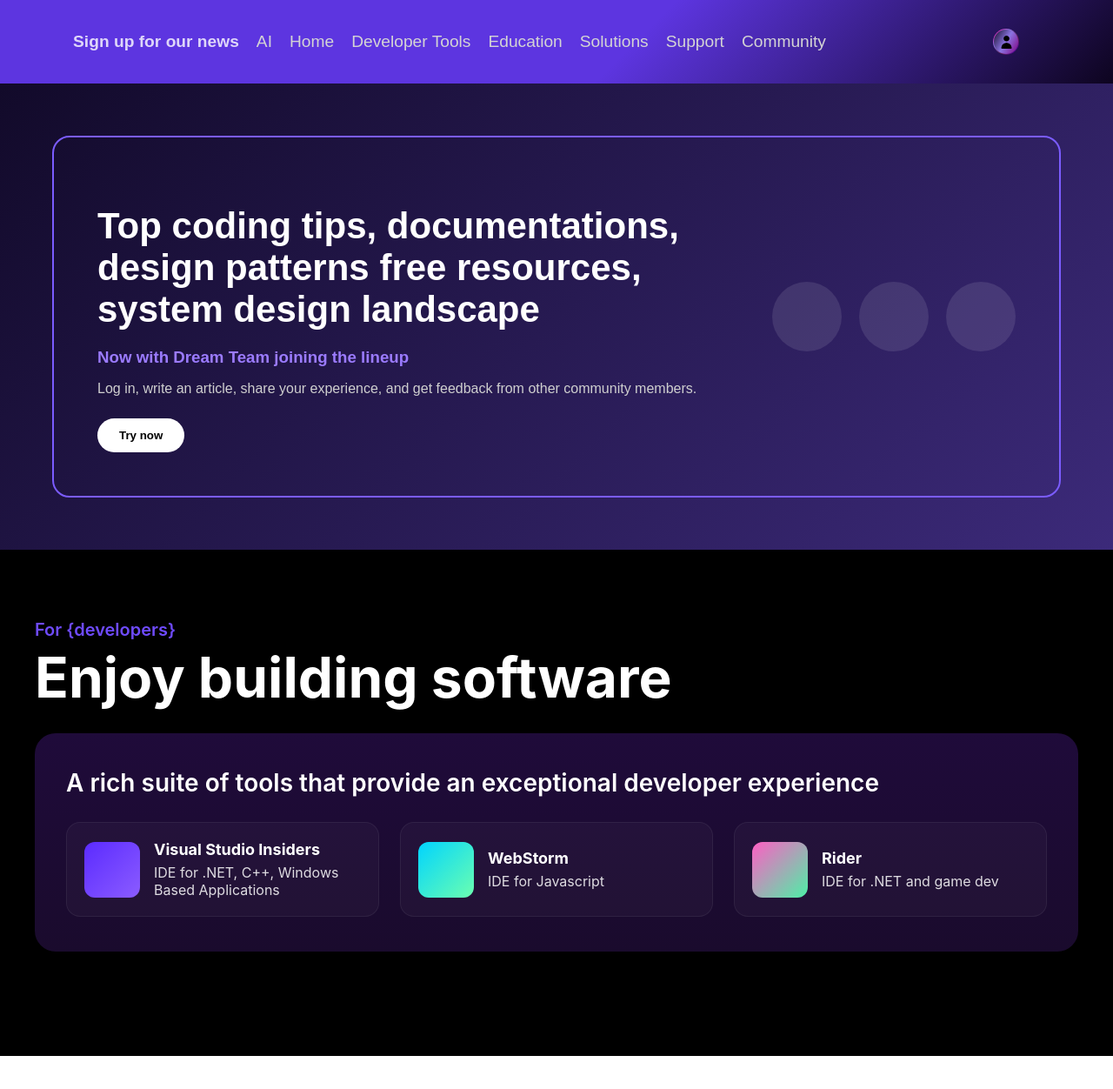
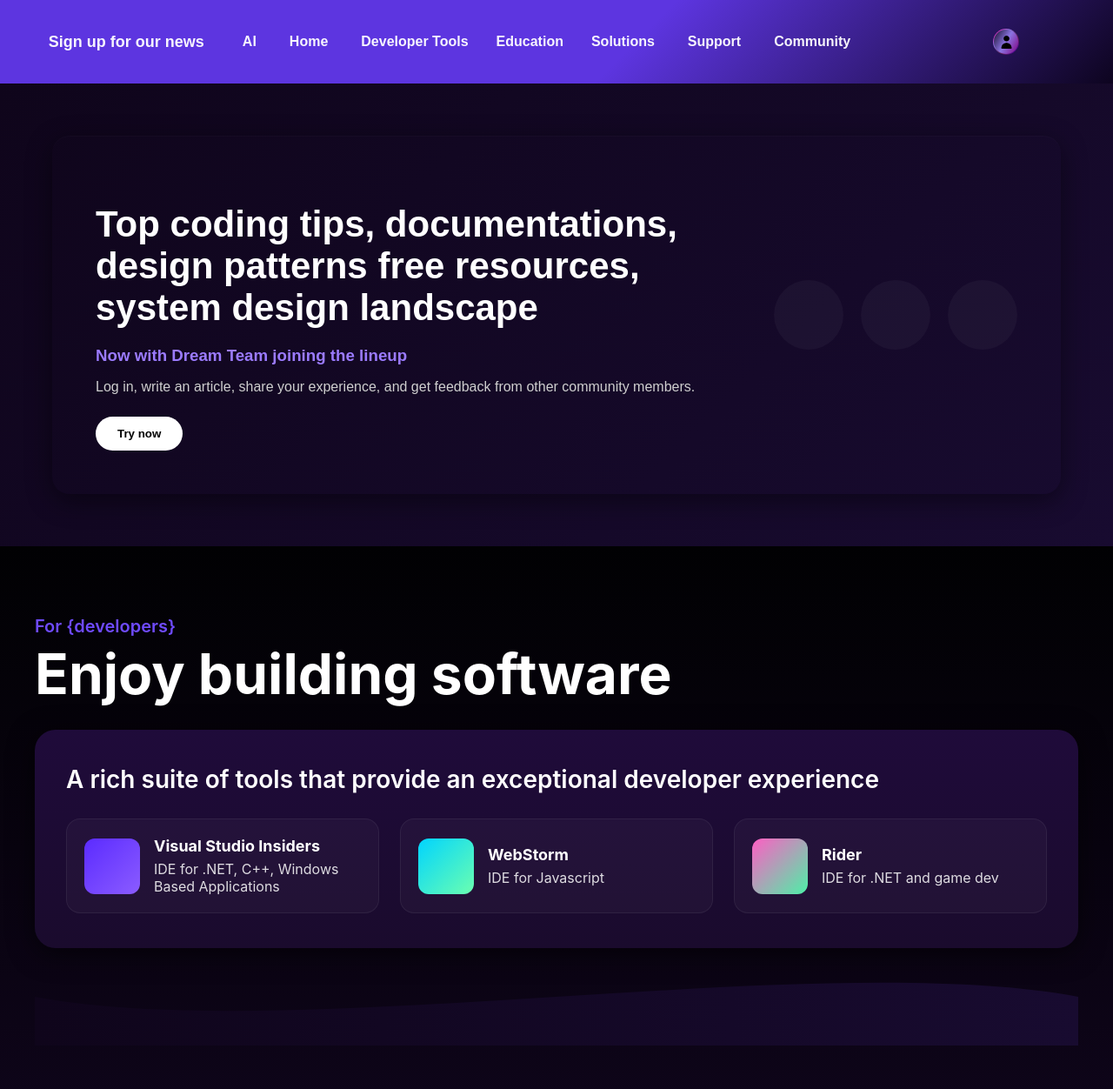
Before and after one commit to YanaBocharova/react_api, a React (Create React App) app: page / in a window 1280 px wide. Shown: the top 1252 px of the page at 87% size. Before the commit the page ends 1214 px from the top, so only its background shows below. Built offline with nearby package versions, Linux system fonts and the light colour scheme.

Commit message:
Update style

```diff
--- a/src/App.css
+++ b/src/App.css
@@ -1,4 +1,11 @@
 /* Reset */
+:root {
+  --bottom-bg: #000;
+  --footer-bg: linear-gradient(135deg, #120a2a, #3c2a7a);
+  --sep-stop-1: #120a2a;
+  --sep-stop-2: #3c2a7a;
+}
+
 body {
   margin: 0;
   font-family: Arial, sans-serif;
@@ -33,22 +40,26 @@
 /* ================= FOOTER ================= */
 
 .footer-container {
-  background: linear-gradient(135deg, #120a2a, #3c2a7a);
+  background: var(--footer-bg);
   padding: 60px;
   display: flex;
   justify-content: center;
+  transition: background 600ms ease;
+  position: relative;
+  z-index: 1; /* sit underneath separator */
 }
 
 .footer-content {
   width: 100%;
   max-width: 1200px;
-  border: 2px solid #7b5cff;
+  border: none; /* remove visible border so separator gradient blends smoothly */
   border-radius: 20px;
   padding: 50px;
   display: flex;
   justify-content: space-between;
   align-items: center;
   color: rgb(255, 255, 255);
+  box-shadow: 0 8px 30px rgba(0,0,0,0.45), inset 0 1px 0 rgba(255,255,255,0.02);
 }
 
 .footer-text h1 {
@@ -84,7 +95,7 @@
   width: 80px;
   height: 80px;
   border-radius: 50%;
-  background: rgba(255, 255, 255, 0.1);
+  background: rgba(255, 255, 255, 0.034);
 }
 
 /* ================= NAV ================= */
@@ -156,6 +167,47 @@
 
 .top-signup-menu span:hover {
   color: #f4f4f4;
+}
+
+/* Updated typography + colors to match bottom area */
+.top-signup-text {
+  color: var(--sep-stop-2, #9b7bff);
+  font-weight: 700;
+  margin-right: 12px;
+  font-size: 18px;
+}
+
+.top-signup-menu {
+  gap: 28px;
+  color: rgba(255,255,255,0.95);
+  font-size: 16px;
+  font-weight: 600;
+}
+
+.top-signup-menu span {
+  padding: 8px 6px;
+  color: inherit;
+  transition: color 220ms ease, transform 150ms ease;
+  border-radius: 6px;
+}
+
+.top-signup-menu span:hover{
+  color: #ffffff;
+  transform: translateY(-2px);
+  background: rgba(255,255,255,0.02);
+}
+
+/* Make sure Link elements inherit the menu styles */
+.top-signup-menu .nav-link-reset {
+  color: inherit;
+  font-weight: 600;
+  text-decoration: none;
+  display: inline-block;
+  padding: 8px 6px;
+}
+
+.top-signup-menu .nav-link-reset:hover {
+  color: #ffffff;
 }
 
 .top-signup-bar button {
@@ -257,6 +309,11 @@
     border-bottom: 1px solid rgba(255,255,255,0.1);
     color: white;
   }
+
+  .top-signup-menu span {
+    font-size: 16px;
+    font-weight: 600;
+  }
 }
 
 /* ================= DESKTOP ================= */
--- a/src/App.js
+++ b/src/App.js
@@ -1,4 +1,5 @@
 import "./App.css";
+import useScrollGradient from './hooks/useScrollGradient';
 import TopSignupBar from "./components/TopSignupBar";
 import Footer from "./components/Footer";
 import BottomBar from "./components/BottomPage";
@@ -14,6 +15,7 @@
 import { Routes, Route, useLocation } from "react-router-dom";
 
 function App() {
+  useScrollGradient();
   const location = useLocation();
   const isSignIn = location.pathname === "/signin";
 
--- a/src/components/BottomPage.js
+++ b/src/components/BottomPage.js
@@ -37,6 +37,19 @@
             </article>
           </div>
         </div>
+
+        <div className="bp-separator" aria-hidden>
+          <svg xmlns="http://www.w3.org/2000/svg" viewBox="0 0 1440 200" preserveAspectRatio="none">
+            <defs>
+              <linearGradient id="bpGradient" x1="0" x2="1" y1="0" y2="0">
+                <stop offset="0%" stopColor="var(--sep-stop-1, #120a2a)" />
+                <stop offset="100%" stopColor="var(--sep-stop-2, #3c2a7a)" />
+              </linearGradient>
+            </defs>
+            <path d="M0,120 C360,200 1080,40 1440,120 L1440,200 L0,200 Z" fill="url(#bpGradient)" />
+          </svg>
+        </div>
+
       </div>
     </section>
   );
--- /dev/null
+++ b/src/hooks/useScrollGradient.js
@@ -0,0 +1,116 @@
+import { useEffect } from "react";
+
+// utility: hex to rgb
+function hexToRgb(hex) {
+  const h = hex.replace('#','');
+  const bigint = parseInt(h, 16);
+  if (h.length === 6) {
+    return [(bigint >> 16) & 255, (bigint >> 8) & 255, bigint & 255];
+  }
+  // fallback
+  return [0,0,0];
+}
+
+// utility: rgb to hex
+function rgbToHex(r,g,b){
+  return '#'+[r,g,b].map(x=>{
+    const h = Math.round(x).toString(16);
+    return h.length===1? '0'+h : h;
+  }).join('');
+}
+
+function lerp(a,b,t){ return a + (b-a)*t; }
+
+function lerpHex(startHex, endHex, t){
+  const s = hexToRgb(startHex);
+  const e = hexToRgb(endHex);
+  const r = lerp(s[0], e[0], t);
+  const g = lerp(s[1], e[1], t);
+  const b = lerp(s[2], e[2], t);
+  return rgbToHex(r,g,b);
+}
+
+export default function useScrollGradient(options = {}){
+  // presets (top = lighter, bottom = darker)
+  const top = {
+    sep1: options.topSep1 || '#1f0b3a',
+    sep2: options.topSep2 || '#2b1850',
+    footerA: options.topFooter || 'linear-gradient(135deg,#1f0b3a,#2b1850)',
+    bottomBg: options.topBottomBg || '#04030a'
+  };
+
+  const bottom = {
+    sep1: options.bottomSep1 || '#07020b',
+    sep2: options.bottomSep2 || '#0e0520',
+    footerA: options.bottomFooter || 'linear-gradient(135deg,#07020b,#0e0520)',
+    bottomBg: options.bottomBottomBg || '#000'
+  };
+
+  useEffect(()=>{
+    let raf = null;
+
+    function update(){
+      // Prefer computing progress from the footer's position so short pages still show effect
+      const footerEl = document.querySelector('.footer-container') || document.querySelector('.bottom-page');
+      let t = 0;
+
+      if (footerEl) {
+        const rect = footerEl.getBoundingClientRect();
+        const viewHeight = window.innerHeight || document.documentElement.clientHeight;
+        // when footer top is at bottom of viewport => t ~ 0
+        // when footer top reaches top of viewport => t ~ 1
+        t = (viewHeight - rect.top) / (viewHeight + rect.height);
+        t = Math.min(1, Math.max(0, t));
+      } else {
+        const scrollY = window.scrollY || window.pageYOffset;
+        const doc = document.documentElement;
+        const scrollable = doc.scrollHeight - window.innerHeight;
+        t = scrollable > 0 ? Math.min(1, Math.max(0, scrollY / scrollable)) : 0;
+      }
+
+      // interpolate separators
+      const s1 = lerpHex(top.sep1, bottom.sep1, t);
+      const s2 = lerpHex(top.sep2, bottom.sep2, t);
+
+      // interpolate bottom background roughly by mixing hex colors
+      const bb = lerpHex(top.bottomBg, bottom.bottomBg, t);
+
+      // footer gradient can't be simply interpolated as linear-gradient string;
+      // build a simple gradient using the two stops we computed
+      const footerGradient = `linear-gradient(135deg, ${s1}, ${s2})`;
+
+      const root = document.documentElement;
+      root.style.setProperty('--sep-stop-1', s1);
+      root.style.setProperty('--sep-stop-2', s2);
+      root.style.setProperty('--bottom-bg', bb);
+      root.style.setProperty('--footer-bg', footerGradient);
+
+      raf = null;
+    }
+
+    function onScroll(){
+      if (raf) return;
+      raf = window.requestAnimationFrame(update);
+    }
+
+    window.addEventListener('scroll', onScroll, { passive: true });
+    window.addEventListener('resize', onScroll);
+
+    // initial
+    onScroll();
+
+    return ()=>{
+      window.removeEventListener('scroll', onScroll);
+      window.removeEventListener('resize', onScroll);
+      if (raf) window.cancelAnimationFrame(raf);
+    };
+  // include specific option-derived values so effect updates if presets change
+  }, [
+    top.sep1,
+    top.sep2,
+    top.bottomBg,
+    bottom.sep1,
+    bottom.sep2,
+    bottom.bottomBg,
+  ]);
+}
--- a/src/styles/BottomPage.css
+++ b/src/styles/BottomPage.css
@@ -1,9 +1,11 @@
 /* Styles for BottomPage component */
 .bottom-page {
-  background: #000; /* page background */
+  /* blend from main bottom color into the separator top stop for a smooth transition */
+  background: linear-gradient(180deg, var(--bottom-bg, #000) 0%, var(--sep-stop-1, #120a2a) 100%);
   color: #fff;
   padding: 80px 20px 120px;
   font-family: Inter, system-ui, -apple-system, "Segoe UI", Roboto, "Helvetica Neue", Arial;
+  transition: background 600ms ease;
 }
 
 .bp-inner {
@@ -88,3 +90,26 @@
   .bp-panel-title { font-size: 20px; }
   .bp-cards { gap: 12px; }
 }
+
+/* Separator to create a smooth blend into footer */
+.bp-separator {
+  margin-top: -28px; /* pull up to overlap footer and hide seam */
+  height: 140px;
+  overflow: visible;
+  position: relative;
+  z-index: 3; /* sit above footer so gradient visually blends */
+}
+
+.bp-separator svg {
+  display: block;
+  width: 100%;
+  height: 100%;
+}
+
+.bp-separator path {
+  transition: opacity 400ms ease;
+}
+
+.bp-separator svg stop {
+  transition: stop-color 600ms ease;
+}
```
